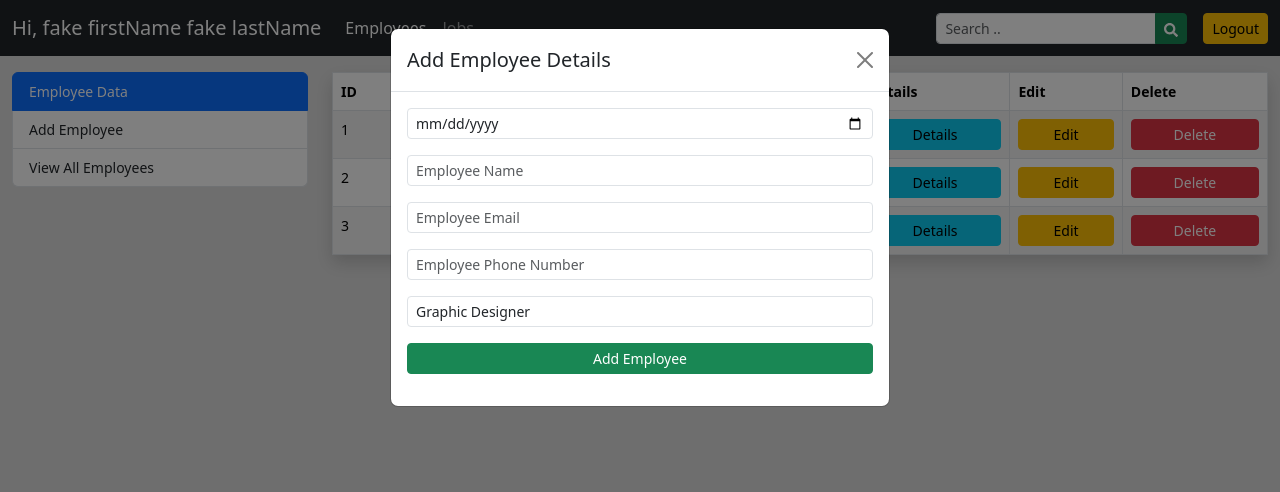
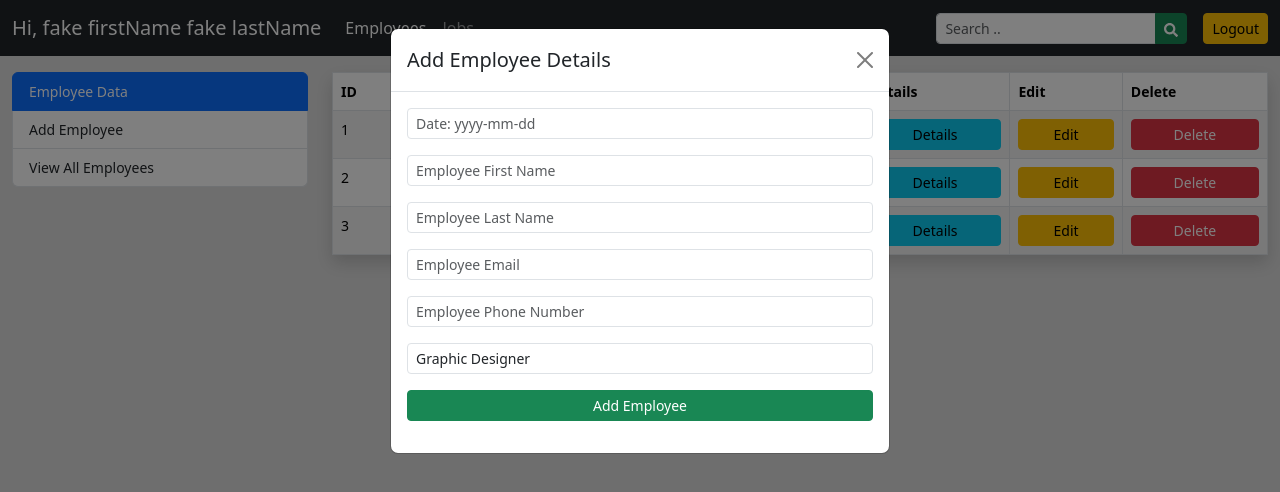
Before and after one commit to ali-moradzade/ems-site, a React (Create React App) app in the folder frontend/: page /employees in a window 1280 px wide. Both pictures are taken after a click on the button "Add Employee". Shown: the top 492 px of the page. Built offline with nearby package versions, Linux system fonts and the light colour scheme.

Commit message:
using employee create com

```diff
--- a/frontend/src/App.tsx
+++ b/frontend/src/App.tsx
@@ -3,7 +3,7 @@ import {Navbar} from "./components/Navbar";
 import {Route} from "./components/Route";
 import {SignupPage} from "./pages/SignupPage";
 import {LoginPage} from "./pages/LoginPage";
-import {EmployeeListPage} from "./pages/EmployeeListPage";
+import {EmployeePage} from "./pages/EmployeePage";
 import {JobsListPage} from "./pages/JobsListPage";
 import {DashboardPage} from "./pages/DashboardPage";
 import {HomePage} from "./pages/HomePage";
@@ -26,7 +26,7 @@ export function App() {
                 <DashboardPage/>
             </Route>
             <Route path='/employees'>
-                <EmployeeListPage/>
+                <EmployeePage/>
             </Route>
             <Route path='/jobs'>
                 <JobsListPage/>
--- a/frontend/src/components/employee/EmployeeCreate.tsx
+++ b/frontend/src/components/employee/EmployeeCreate.tsx
@@ -1,19 +1,15 @@
 import {FormEvent, useState} from "react";
-import {useEmployeeContext} from "../../hooks/use-employee-context";
 
 export function EmployeeCreate() {
-    const {createEmployee} = useEmployeeContext();
-
     const [firstName, setFirstName] = useState('');
     const [lastName, setLastName] = useState('');
     const [email, setEmail] = useState('');
-    const [date, setDate] = useState<Date>(new Date());
+    const [date, setDate] = useState('');
     const [phone, setPhone] = useState('');
-    const [job, setJob] = useState('');
+    const [job, setJob] = useState('Graphic Designer'); // TODO: change when getting jobs dynamically
 
     const handleSubmit = (e: FormEvent<HTMLFormElement>) => {
         e.preventDefault();
-        createEmployee({firstName, lastName, email, date: date.toString(), phone, job}).then();
         console.log(firstName, lastName, email, date, phone, job);
     };
 
@@ -31,9 +27,10 @@ export function EmployeeCreate() {
                         <form onSubmit={handleSubmit}>
                             <div className="mb-3">
                                 <input
-                                    type="date" className="form-control form-control-sm" required
-                                    value={date.toString()}
-                                    onChange={e => setDate(new Date(e.target.value))}
+                                    type="text" className="form-control form-control-sm" required
+                                    placeholder="Date: yyyy-mm-dd"
+                                    value={date}
+                                    onChange={e => setDate(e.target.value)}
                                 />
                             </div>
                             <div className="mb-3">
@@ -68,7 +65,8 @@ export function EmployeeCreate() {
                                 />
                             </div>
                             <div className="mb-3">
-                                <select className="form-control form-control-sm">
+                                <select className="form-control form-control-sm"
+                                        onChange={choice => setJob(choice.target.value)}>
                                     {/*TODO: handle job*/}
                                     <option value="Graphic Designer">Graphic Designer</option>
                                     <option value="Web Designer">Web Designer Designer</option>
--- a/frontend/src/pages/EmployeeListPage.tsx
+++ /dev/null
@@ -1,76 +0,0 @@
-import {EmployeeList} from "../components/employee/EmployeeList";
-
-export function EmployeeListPage() {
-    return (
-        <div>
-            {/* dashboard contents */}
-            <div className="container-fluid">
-                <div className="row mt-3">
-                    <div className="col-lg-3 col-md-3">
-                        <div className="list-group card-border small">
-                            <div className="list-group-item active">Employee Data</div>
-                            <button className="list-group-item list-group-item-action" data-bs-toggle="modal"
-                                    data-bs-target="#add_employee">
-                                Add Employee
-                            </button>
-                            <button className="list-group-item list-group-item-action">
-                                View All Employees
-                            </button>
-                        </div>
-                    </div>
-                    <div className="col-lg-9 col-md-9">
-                        <EmployeeList/>
-                    </div>
-                </div>
-            </div>
-
-            {/* Add Employee Modal */}
-            <div className="modal fade" id="add_employee" tabIndex={-1} aria-labelledby="add_employee"
-                 aria-hidden="true">
-                <div className="modal-dialog">
-                    <div className="modal-content">
-                        <div className="modal-header">
-                            <h1 className="modal-title fs-5" id="exampleModalLabel">Add Employee Details</h1>
-                            <button type="button" className="btn-close" data-bs-dismiss="modal"
-                                    aria-label="Close"></button>
-                        </div>
-                        <div className="modal-body">
-                            <form>
-                                <div className="mb-3">
-                                    <input type="date" className="form-control form-control-sm" required/>
-                                </div>
-                                <div className="mb-3">
-                                    <input type="text" className="form-control form-control-sm"
-                                           placeholder="Employee Name"
-                                           required/>
-                                </div>
-                                <div className="mb-3">
-                                    <input type="email" className="form-control form-control-sm"
-                                           placeholder="Employee Email"
-                                           required/>
-                                </div>
-                                <div className="mb-3">
-                                    <input type="tel" className="form-control form-control-sm"
-                                           placeholder="Employee Phone Number"
-                                           required/>
-                                </div>
-                                <div className="mb-3">
-                                    <select className="form-control form-control-sm">
-                                        <option value="Graphic Designer">Graphic Designer</option>
-                                        <option value="Web Designer">Web Designer Designer</option>
-                                        <option value="Web Developer">Web Developer</option>
-                                    </select>
-                                </div>
-                                <div className="mb-3">
-                                    <button type="submit" className="btn btn-sm btn-success w-100">
-                                        Add Employee
-                                    </button>
-                                </div>
-                            </form>
-                        </div>
-                    </div>
-                </div>
-            </div>
-        </div>
-    );
-}
--- /dev/null
+++ b/frontend/src/pages/EmployeePage.tsx
@@ -0,0 +1,32 @@
+import {EmployeeList} from "../components/employee/EmployeeList";
+import {EmployeeCreate} from "../components/employee/EmployeeCreate";
+
+export function EmployeePage() {
+    return (
+        <div>
+            {/* dashboard contents */}
+            <div className="container-fluid">
+                <div className="row mt-3">
+                    <div className="col-lg-3 col-md-3">
+                        <div className="list-group card-border small">
+                            <div className="list-group-item active">Employee Data</div>
+                            <button className="list-group-item list-group-item-action" data-bs-toggle="modal"
+                                    data-bs-target="#add_employee">
+                                Add Employee
+                            </button>
+                            <button className="list-group-item list-group-item-action">
+                                View All Employees
+                            </button>
+                        </div>
+                    </div>
+                    <div className="col-lg-9 col-md-9">
+                        <EmployeeList/>
+                    </div>
+                </div>
+            </div>
+
+            {/* Add Employee Modal */}
+            <EmployeeCreate/>
+        </div>
+    );
+}
```
